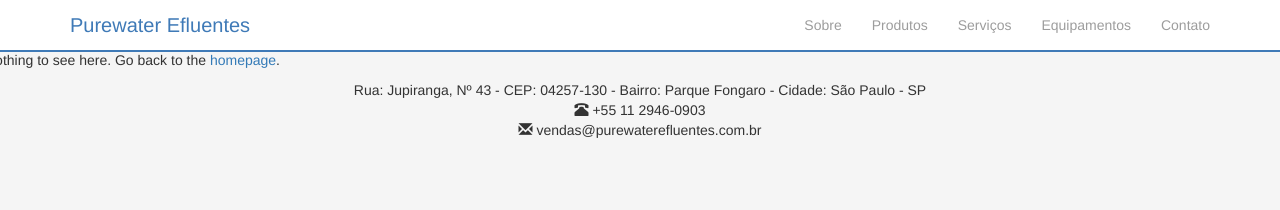
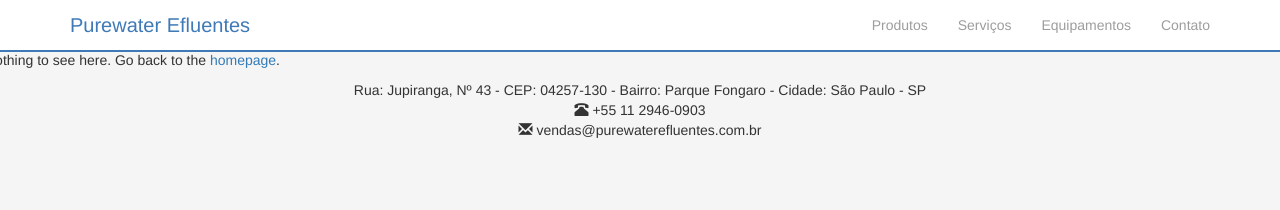
Before and after one commit to purewaterefluentes/purewaterefluentes.github.io, a Jekyll site: the page built from 404.html, in a window 1280 px wide. Shown: the top 210 px of the page. Built offline with Jekyll 4.4.1, drawn with Linux system fonts in a browser that asks for light colours; nearby versions of some CDN libraries.

Commit message:
clean up

```diff
--- a/_config.yml
+++ b/_config.yml
@@ -33,8 +33,6 @@ noita:
   topbar:
     toggle: Menu
     right:
-      - name: Sobre
-        url: /sobre/
       - name: Produtos
         url: /produtos/
       - name: Serviços
--- a/website/app.css
+++ b/website/app.css
@@ -34,11 +34,6 @@ body {
     background-color: transparent;
   }
 
-/*        .navbar-inverse .navbar-nav>.active>a, .navbar-inverse .navbar-nav>.active>a:focus, .navbar-inverse .navbar-nav>.active>a:hover,.navbar-nav>li>a:hover {
-          color: #3F7AB7;
-          background-color: #FFF;
-        }*/
-
 .navbar-fixed-top {
     border-width: 0 0 2px;
   }
```
Lines whose indentation alone changed are shown as unchanged.
